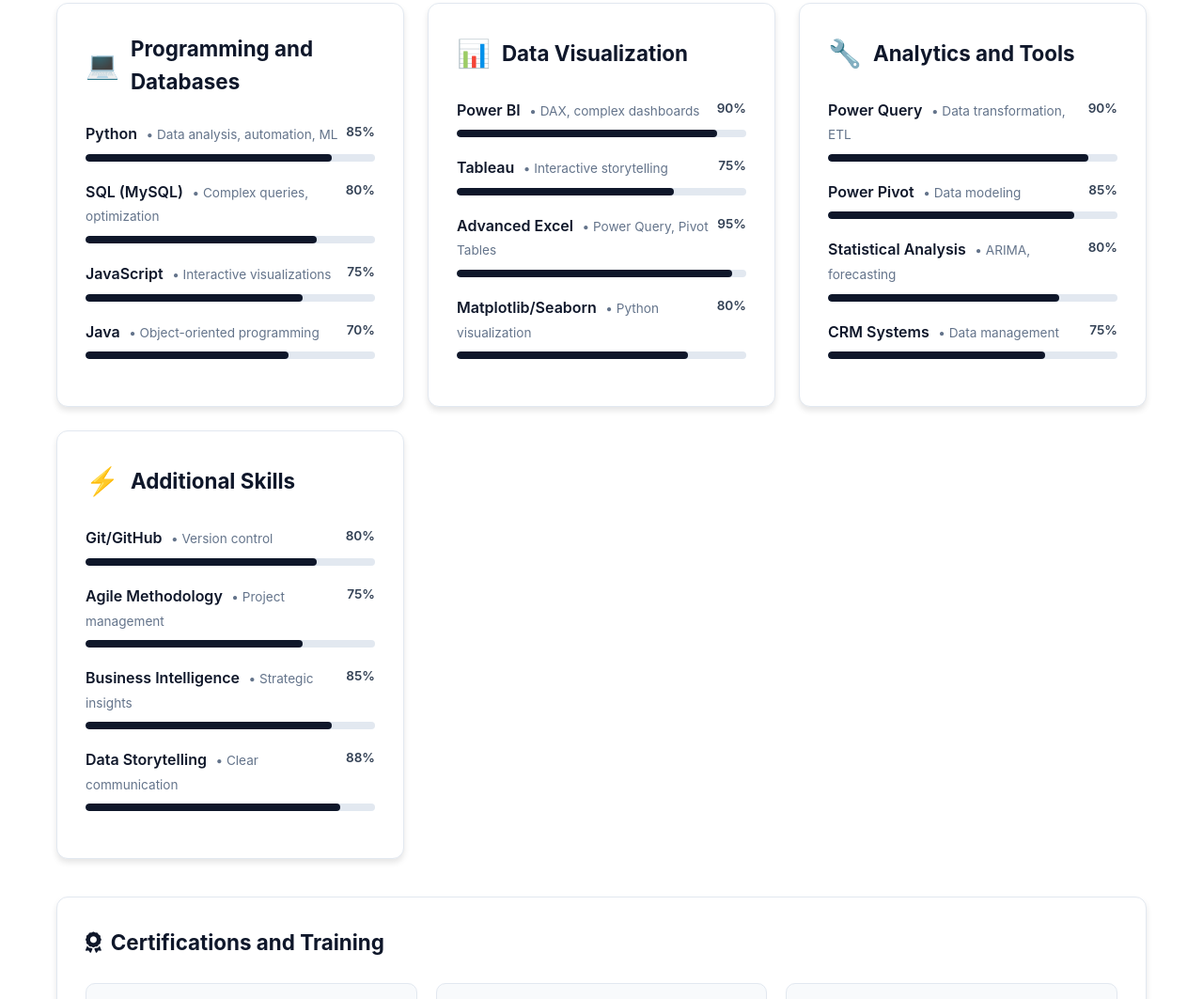
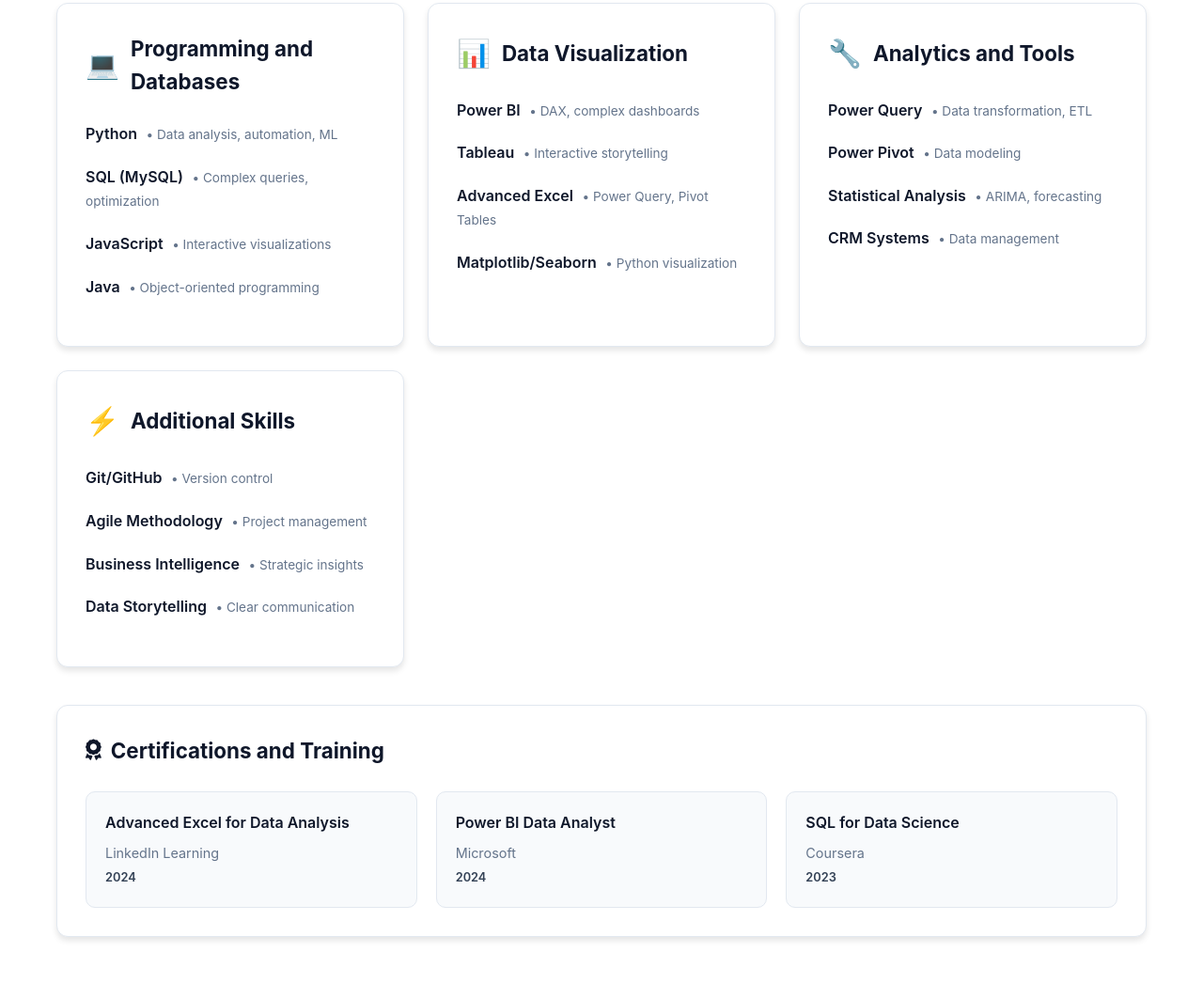
Before and after one commit to riiiyyyaaaaa/riiiyyyaaaaa.github.io, a plain HTML site: page index.html in a window 1280 px wide. Shown: the part 7871-8934 px from the top of the page at 94% size. Drawn offline with Linux system fonts and the light colour scheme.

Commit message:
Update index.html

```diff
--- a/index.html
+++ b/index.html
@@ -588,41 +588,16 @@
             margin-bottom: 20px;
         }
 
-        .skill-info {
-            display: flex;
-            justify-content: space-between;
-            margin-bottom: 8px;
-        }
-
         .skill-name {
             font-weight: 600;
             color: #0f172a;
+            font-size: 1rem;
         }
 
         .skill-desc {
             font-size: 0.85rem;
             color: #64748b;
             margin-left: 5px;
-        }
-
-        .skill-percent {
-            font-size: 0.85rem;
-            font-weight: 600;
-            color: #334155;
-        }
-
-        .skill-bar {
-            height: 8px;
-            background: #e2e8f0;
-            border-radius: 4px;
-            overflow: hidden;
-        }
-
-        .skill-fill {
-            height: 100%;
-            background: #0f172a;
-            border-radius: 4px;
-            transition: width 1s ease;
         }
 
         .certs {
@@ -1416,44 +1391,20 @@
                         <h3>Programming and Databases</h3>
                     </div>
                     <div class="skill-item">
-                        <div class="skill-info">
-                            <div>
                         <span class="skill-name">Python</span>
                         <span class="skill-desc">• Data analysis, automation, ML</span>
                     </div>
-                            <span class="skill-percent">85%</span>
-                        </div>
-                        <div class="skill-bar"><div class="skill-fill" style="width: 85%"></div></div>
-                    </div>
                     <div class="skill-item">
-                        <div class="skill-info">
-                            <div>
                         <span class="skill-name">SQL (MySQL)</span>
                         <span class="skill-desc">• Complex queries, optimization</span>
                     </div>
-                            <span class="skill-percent">80%</span>
-                        </div>
-                        <div class="skill-bar"><div class="skill-fill" style="width: 80%"></div></div>
-                    </div>
                     <div class="skill-item">
-                        <div class="skill-info">
-                            <div>
                         <span class="skill-name">JavaScript</span>
                         <span class="skill-desc">• Interactive visualizations</span>
                     </div>
-                            <span class="skill-percent">75%</span>
-                        </div>
-                        <div class="skill-bar"><div class="skill-fill" style="width: 75%"></div></div>
-                    </div>
                     <div class="skill-item">
-                        <div class="skill-info">
-                            <div>
                         <span class="skill-name">Java</span>
                         <span class="skill-desc">• Object-oriented programming</span>
-                            </div>
-                            <span class="skill-percent">70%</span>
-                        </div>
-                        <div class="skill-bar"><div class="skill-fill" style="width: 70%"></div></div>
                     </div>
                 </div>
 
@@ -1463,44 +1414,20 @@
                         <h3>Data Visualization</h3>
                     </div>
                     <div class="skill-item">
-                        <div class="skill-info">
-                            <div>
                         <span class="skill-name">Power BI</span>
                         <span class="skill-desc">• DAX, complex dashboards</span>
                     </div>
-                            <span class="skill-percent">90%</span>
-                        </div>
-                        <div class="skill-bar"><div class="skill-fill" style="width: 90%"></div></div>
-                    </div>
                     <div class="skill-item">
-                        <div class="skill-info">
-                            <div>
                         <span class="skill-name">Tableau</span>
                         <span class="skill-desc">• Interactive storytelling</span>
                     </div>
-                            <span class="skill-percent">75%</span>
-                        </div>
-                        <div class="skill-bar"><div class="skill-fill" style="width: 75%"></div></div>
-                    </div>
                     <div class="skill-item">
-                        <div class="skill-info">
-                            <div>
                         <span class="skill-name">Advanced Excel</span>
                         <span class="skill-desc">• Power Query, Pivot Tables</span>
                     </div>
-                            <span class="skill-percent">95%</span>
-                        </div>
-                        <div class="skill-bar"><div class="skill-fill" style="width: 95%"></div></div>
-                    </div>
                     <div class="skill-item">
-                        <div class="skill-info">
-                            <div>
                         <span class="skill-name">Matplotlib/Seaborn</span>
                         <span class="skill-desc">• Python visualization</span>
-                            </div>
-                            <span class="skill-percent">80%</span>
-                        </div>
-                        <div class="skill-bar"><div class="skill-fill" style="width: 80%"></div></div>
                     </div>
                 </div>
 
@@ -1510,44 +1437,20 @@
                         <h3>Analytics and Tools</h3>
                     </div>
                     <div class="skill-item">
-                        <div class="skill-info">
-                            <div>
                         <span class="skill-name">Power Query</span>
                         <span class="skill-desc">• Data transformation, ETL</span>
                     </div>
-                            <span class="skill-percent">90%</span>
-                        </div>
-                        <div class="skill-bar"><div class="skill-fill" style="width: 90%"></div></div>
-                    </div>
                     <div class="skill-item">
-                        <div class="skill-info">
-                            <div>
                         <span class="skill-name">Power Pivot</span>
                         <span class="skill-desc">• Data modeling</span>
                     </div>
-                            <span class="skill-percent">85%</span>
-                        </div>
-                        <div class="skill-bar"><div class="skill-fill" style="width: 85%"></div></div>
-                    </div>
                     <div class="skill-item">
-                        <div class="skill-info">
-                            <div>
                         <span class="skill-name">Statistical Analysis</span>
                         <span class="skill-desc">• ARIMA, forecasting</span>
                     </div>
-                            <span class="skill-percent">80%</span>
-                        </div>
-                        <div class="skill-bar"><div class="skill-fill" style="width: 80%"></div></div>
-                    </div>
                     <div class="skill-item">
-                        <div class="skill-info">
-                            <div>
                         <span class="skill-name">CRM Systems</span>
                         <span class="skill-desc">• Data management</span>
-                            </div>
-                            <span class="skill-percent">75%</span>
-                        </div>
-                        <div class="skill-bar"><div class="skill-fill" style="width: 75%"></div></div>
                     </div>
                 </div>
 
@@ -1557,44 +1460,20 @@
                         <h3>Additional Skills</h3>
                     </div>
                     <div class="skill-item">
-                        <div class="skill-info">
-                            <div>
                         <span class="skill-name">Git/GitHub</span>
                         <span class="skill-desc">• Version control</span>
                     </div>
-                            <span class="skill-percent">80%</span>
-                        </div>
-                        <div class="skill-bar"><div class="skill-fill" style="width: 80%"></div></div>
-                    </div>
                     <div class="skill-item">
-                        <div class="skill-info">
-                            <div>
                         <span class="skill-name">Agile Methodology</span>
                         <span class="skill-desc">• Project management</span>
                     </div>
-                            <span class="skill-percent">75%</span>
-                        </div>
-                        <div class="skill-bar"><div class="skill-fill" style="width: 75%"></div></div>
-                    </div>
                     <div class="skill-item">
-                        <div class="skill-info">
-                            <div>
                         <span class="skill-name">Business Intelligence</span>
                         <span class="skill-desc">• Strategic insights</span>
                     </div>
-                            <span class="skill-percent">85%</span>
-                        </div>
-                        <div class="skill-bar"><div class="skill-fill" style="width: 85%"></div></div>
-                    </div>
                     <div class="skill-item">
-                        <div class="skill-info">
-                            <div>
                         <span class="skill-name">Data Storytelling</span>
                         <span class="skill-desc">• Clear communication</span>
-                            </div>
-                            <span class="skill-percent">88%</span>
-                        </div>
-                        <div class="skill-bar"><div class="skill-fill" style="width: 88%"></div></div>
                     </div>
                 </div>
             </div>
```
Lines whose indentation alone changed are shown as unchanged.
